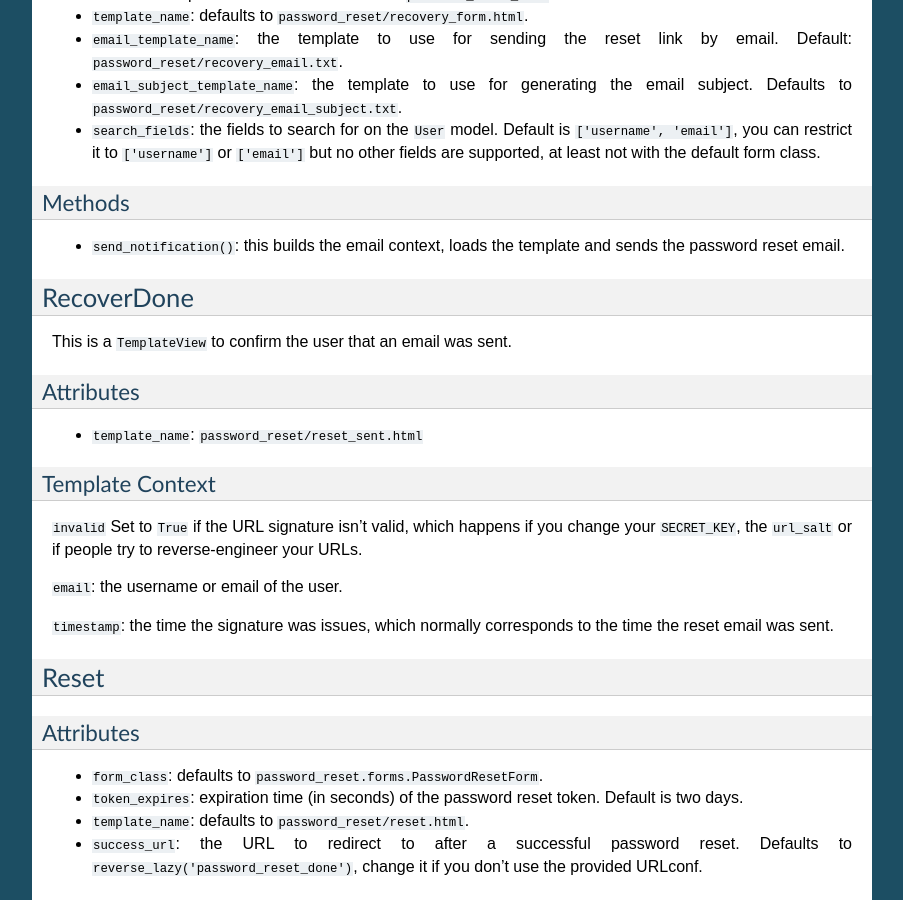
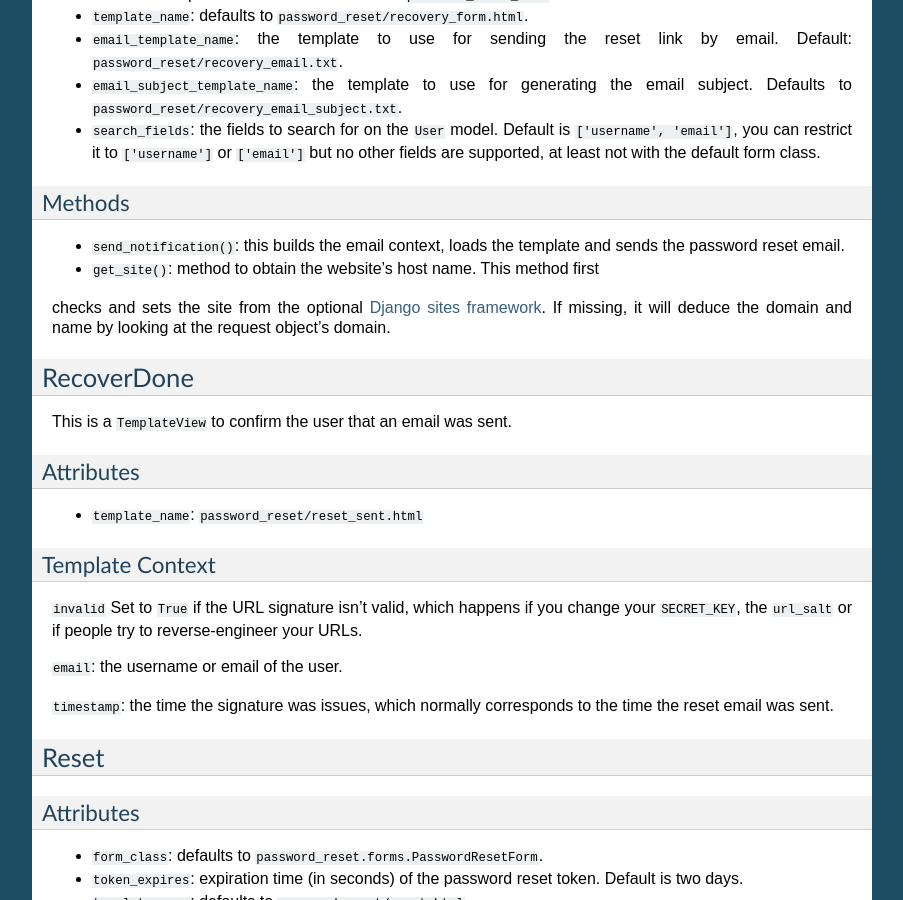
Before and after one commit to brutasse/django-password-reset, a Sphinx documentation site: the page built from docs/views.rst, in a window 1280 px wide and 900 px high, scrolled down 543 px. Shown: the whole window, without its empty margins (198-1101 px from the left). Built offline with Sphinx 7.4.7, drawn with Linux system fonts in a browser that asks for light colours.

Commit message:
get_site() documentation.

```diff
--- a/docs/views.rst
+++ b/docs/views.rst
@@ -56,6 +56,11 @@ Methods
 * ``send_notification()``: this builds the email context, loads the template
   and sends the password reset email.
 
+* ``get_site()``: method to obtain the website's host name.  This method first
+checks and sets the site from the optional `Django sites framework
+<https://docs.djangoproject.com/en/dev/ref/contrib/sites/>`_.  If missing, it
+will deduce the domain and name by looking at the request object's domain.
+
 RecoverDone
 -----------
 
```
